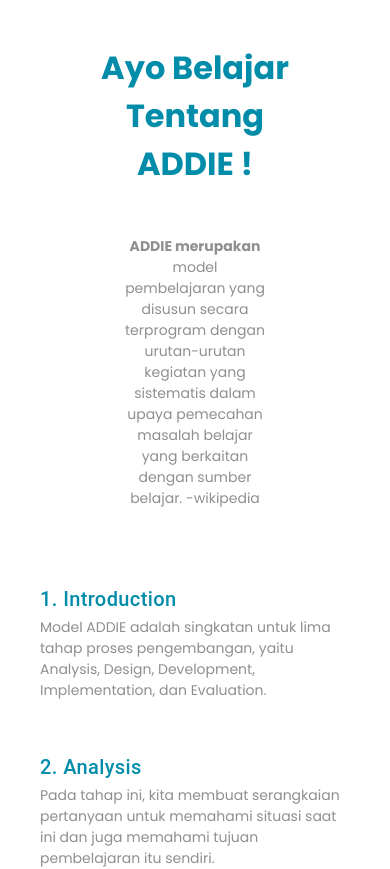
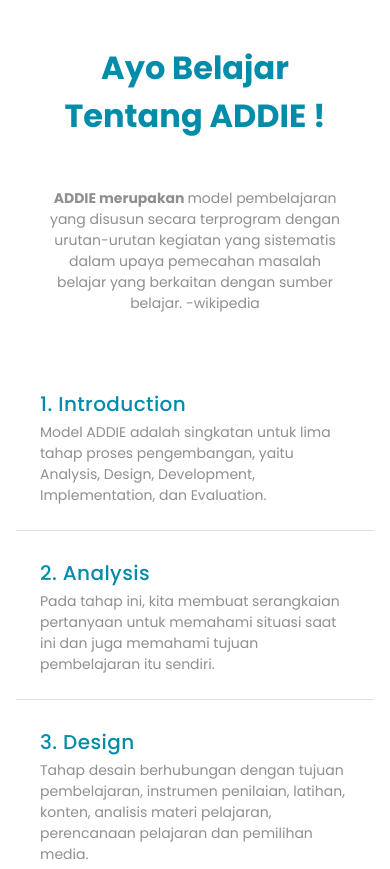
Before and after one commit to firdausraginda/elearning-web, a Vue app: page / in a window 390 px wide. Shown: the top 869 px of the page. Built offline with nearby package versions, Linux system fonts and the light colour scheme.

Commit message:
responsive progress

```diff
--- a/src/App.vue
+++ b/src/App.vue
@@ -34,11 +34,11 @@
 .v-divider {
   opacity: 0.5;
 }
-.radio-custom label{
+.radio-custom label {
   font-size: 14px;
   font-weight: 500;
 }
-.radio-custom i{
+.radio-custom i {
   font-size: 22px;
 }
 .primer-color {
@@ -56,4 +56,5 @@
 .red-color {
   color: #f08080;
 }
+
 </style>
--- a/src/components/Button.vue
+++ b/src/components/Button.vue
@@ -42,14 +42,25 @@ export default {
     actions() {
       if (this.btnType == "check") {
         this.countQuestion();
-        this.getJwbanUser();
-        this.itungScore();
-        this.$router.push({ path: `${this.to}/${this.idPage}` });
+        let isCompleteAnswer = this.getJwbanUser();
+        if (isCompleteAnswer == false) {
+          return;
+        } else {
+          this.itungScore();
+          this.moveDynamic();
+        }
       } else if (this.btnType == "nonCheck") {
-        this.$router.push({ path: `${this.to}/${this.idPage}` });
+        this.moveDynamic();
       } else {
         this.$router.push({ path: `${this.to}` });
       }
+    },
+    countQuestion() {
+      dataJmlQuestion.forEach(el => {
+        if (el.title == this.$route.params.idPage) {
+          this.jmlQuestion = el.content.length;
+        }
+      });
     },
     getJwbanUser() {
       for (var i = 0; i < this.jmlQuestion; i++) {
@@ -60,9 +71,11 @@ export default {
           this.jwbanUser.push(retrievedAnswer);
         } else {
           alert("Silahkan lengkapi jawaban");
-          return;
+          this.jwbanUser = [];
+          return false;
         }
       }
+      return true;
     },
     itungScore() {
       let counterBenar = 0;
@@ -79,12 +92,8 @@ export default {
       localStorage.setItem(`${this.$route.params.testType}-score`, score);
       localStorage.setItem(`jwb-salah`, JSON.stringify(this.jwbSalah));
     },
-    countQuestion() {
-      dataJmlQuestion.forEach(el => {
-        if (el.title == this.$route.params.idPage) {
-          this.jmlQuestion = el.content.length;
-        }
-      });
+    moveDynamic() {
+      this.$router.push({ path: `${this.to}/${this.idPage}` });
     }
   }
 };
--- a/src/views/Content.vue
+++ b/src/views/Content.vue
@@ -55,7 +55,7 @@ export default {
           href: "/"
         }
       ],
-      urlVideo: ''
+      urlVideo: ""
     };
   },
   components: {
@@ -68,11 +68,23 @@ export default {
   methods: {
     getVideo() {
       dataADDIE.forEach(el => {
-          if (el.idPage == this.$route.params.idPage){
-              this.urlVideo = el.video
-          }
+        if (el.idPage == this.$route.params.idPage) {
+          this.urlVideo = el.video;
+        }
       });
     }
   }
 };
 </script>
+
+<style lang="scss" scoped>
+@media (max-width: 576px) {
+  .breadcrumbs{
+    margin: 6% 0 0 !important;
+  }
+  iframe {
+    margin: 10% 0 !important;
+    width: 100% !important;
+  }
+}
+</style>
--- a/src/views/Home.vue
+++ b/src/views/Home.vue
@@ -2,9 +2,9 @@
   <div class="home">
     <v-container grid-list-md>
       <v-layout justify-center class="text-xs-center">
-        <v-flex xs8>
+        <v-flex xs11 md8>
           <h1 class="mt-4 primer-color">Ayo Belajar Tentang ADDIE !</h1>
-          <h4 class="my-5 px-5 second-color">
+          <h4 class="my-5 px-3 second-color">
             <b> ADDIE merupakan </b> model pembelajaran yang disusun secara
             terprogram dengan urutan-urutan kegiatan yang sistematis dalam upaya
             pemecahan masalah belajar yang berkaitan dengan sumber belajar.
@@ -25,12 +25,17 @@
                 </div>
               </v-card-title>
             </v-card>
+            <v-divider class="is-show"></v-divider>
           </v-flex>
         </template>
       </v-layout>
       <v-layout justify-center class="text-xs-center my-2">
         <v-flex xs6 md2>
-          <v-card class="elevation-0 rounded-card hover-card pa-3" target="blank" href="https://github.com/firdausraginda/elearning-web">
+          <v-card
+            class="elevation-0 rounded-card hover-card pa-3"
+            target="blank"
+            href="https://github.com/firdausraginda/elearning-web"
+          >
             <div class="body-1 primer-color">Dev Mode</div>
             <div class="body-1 second-color">Lihat code web ini</div>
           </v-card>
@@ -41,7 +46,7 @@
 </template>
 
 <script>
-  import { dataADDIE } from '../assets/addie.js'
+import { dataADDIE } from "../assets/addie.js";
 
 export default {
   name: "home",
@@ -50,20 +55,26 @@
       listADDIE: dataADDIE
     };
   },
-    created() {
-    },
+  created() {},
   methods: {
-      moveNext(page){
-        this.$router.push({path: `/infoTest/${page}`})
+    moveNext(page) {
+      this.$router.push({ path: `/infoTest/${page}` });
     }
   }
 };
 </script>
 
 <style lang="scss" scoped>
+.is-show {
+  display: none;
+}
 .hover-card:hover {
   cursor: pointer;
   box-shadow: -4px 4px 4px rgba(0, 0, 0, 0.25) !important;
+}
+
+.title {
+  font-family: "Poppins", sans-serif !important;
 }
 
 .rounded-card {
@@ -81,4 +92,16 @@
 .text--secondary {
   line-height: 1.4;
 }
+
+@media (max-width: 576px) {
+  .is-show {
+    display: block;
+  }
+  .v-divider {
+    opacity: 1;
+  }
+  .hover-card:hover {
+    box-shadow: none !important;
+  }
+}
 </style>
```
Lines whose indentation alone changed are shown as unchanged.
